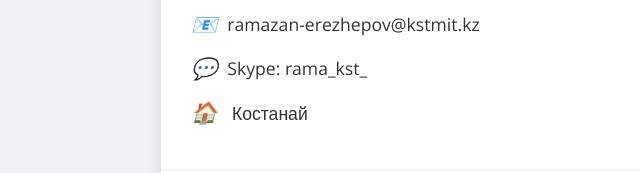
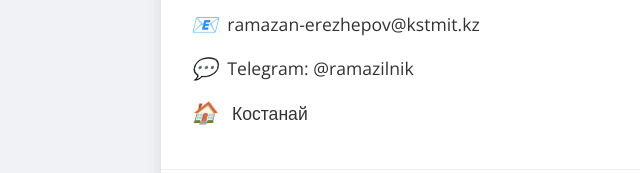
Before and after one commit to ramazilnik/resume-site, a plain HTML site: page site/index.html in a window 1280 px wide. Shown: the part 627-800 px from the top of the page, 29-669 px from the left. Drawn offline with nearby package versions, Linux system fonts and the light colour scheme.

Commit message:
add_telegram

```diff
--- a/site/index.html
+++ b/site/index.html
@@ -27,7 +27,7 @@
             <ul>
                 <li><i class="icon-phone">📞</i> +7 (701) 190-3509</li>
                 <li><i class="icon-mail">📧</i> ramazan-erezhepov@kstmit.kz</li>
-                <li><i class="icon-skype">💬</i> Skype: rama_kst_</li>
+                <li><i class="icon-skype">💬</i> Telegram: @ramazilnik</li>
                 <li class="lang ru"><i class="icon-home">🏠</i> Костанай</li>
                 <li class="lang en"><i class="icon-home">🏠</i> Kostanay, Kazakhstan</li>
             </ul>
```
